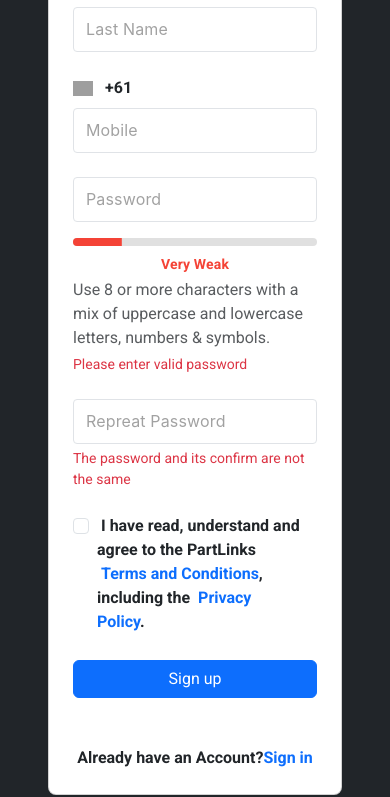
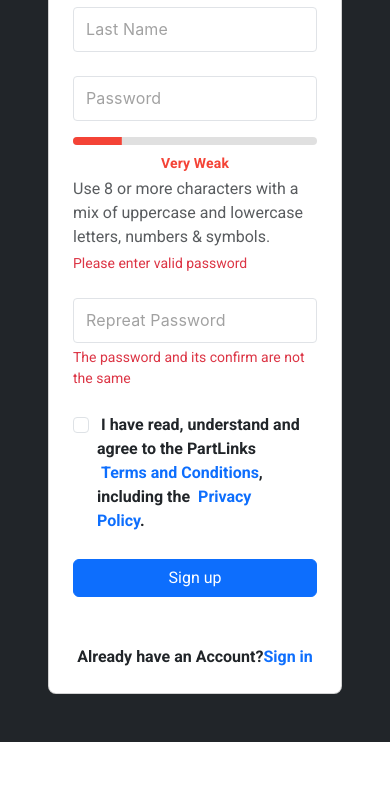
Before and after one commit to hosseinansari3/partlinks-front, a React (Create React App) app: page /auth/vendor/register in a window 390 px wide. Shown: the part 568-1365 px from the top of the page. After the commit the page ends 1310 px from the top, so only its background shows below. Built offline with nearby package versions, Linux system fonts and the light colour scheme; grey boxes are pictures that could not be loaded.

Commit message:
add apis and delete mobile input and label

```diff
--- a/src/components/Register/Form/RegisterForm.js
+++ b/src/components/Register/Form/RegisterForm.js
@@ -4,8 +4,15 @@
 import PasswordStrength from "../../Common/PasswordStrength";
 import TextInput from "../../Common/TextInput";
 import { toast } from "react-toastify";
+import { useLocation, useNavigate } from "react-router-dom";
+import axios from "axios";
 
 function RegisterForm({ accountType }) {
+  const location = useLocation();
+  const navigate = useNavigate();
+
+  console.log("locationState", location.state);
+
   const {
     register,
     handleSubmit,
@@ -18,16 +25,16 @@
     mode: "onChange", // Validate on each keystroke
   });
 
+  const [loading, setLoading] = useState(false);
   const [passwordStrengthScore, setPasswordStrengthScore] = useState();
 
   const firstName = watch("firstName");
   const lastName = watch("lastName");
-  const mobile = watch("mobile");
   const password = watch("password");
   const repeatPassword = watch("repeatPassword");
   const termsAndConditions = watch("termsAndConditions");
 
-  useEffect(() => {
+  /* useEffect(() => {
     if (
       !/^(4|04)(\s?[0-9]{2}\s?)([0-9]{3}\s?[0-9]{3}|[0-9]{2}\s?[0-9]{2}\s?[0-9]{2})$/.test(
         mobile
@@ -43,6 +50,8 @@
       clearErrors("mobileNotValid");
     }
   }, [mobile]);
+
+  */
 
   useEffect(() => {
     if (passwordStrengthScore < 5 && password !== "") {
@@ -74,8 +83,53 @@
     }
   };
 
-  const onSubmit = (e) => {
-    console.log("Onsubmit");
+  const onSubmit = async (e) => {
+    try {
+      setLoading(true);
+      const response = await axios.post(
+        "https://partlinks.com.au/api/v1/member/register/base_info",
+        {
+          name: firstName,
+          family: lastName,
+          password: password,
+          password_confirmation: repeatPassword,
+        },
+        {
+          headers: {
+            "Content-Type": "application/json",
+            Authorization: `Bearer ${location?.state?.token}`,
+          },
+        }
+      );
+      console.log(response);
+
+      if (response?.data?.done) {
+        if (response?.data?.result?.business_type == "private") {
+          navigate("/auth/member/private/complete", {
+            state: {
+              info: response?.data?.result,
+              token: location?.state?.token,
+            },
+          });
+        }
+        if (response?.data?.result?.business_type == "business") {
+          navigate("/auth/member/business/complete", {
+            state: {
+              info: response?.data?.result,
+              token: location?.state?.token,
+            },
+          });
+        }
+      }
+
+      setLoading(false);
+
+      response?.data?.error && toast.error(response?.data?.error?.message);
+    } catch (error) {
+      setLoading(false);
+
+      console.log(error);
+    }
   };
 
   return (
@@ -152,43 +206,6 @@
                   </div>
                 </div>
 
-                <div className="fv-row mb-4 fv-plugins-icon-container fv-plugins-bootstrap5-row-invalid">
-                  <div className="col-12">
-                    <div className="mb-2">
-                      <img
-                        className="me-1"
-                        width="20px"
-                        src="https://partlinks.com.au/panel/media/flags/australia.svg"
-                        alt=""
-                      />
-                      <span className="fw-bold p-2" style={{ width: "40px" }}>
-                        +61
-                      </span>
-                      <input type="hidden" name="country" value="61" />
-                    </div>
-                    <TextInput
-                      {...register("mobile", { required: true })}
-                      type="number"
-                      fullWidth
-                      placeholder="Mobile"
-                    />
-
-                    <div
-                      className={` ${
-                        errors?.mobile && "d-block"
-                      } fv-plugins-message-container invalid-feedback`}
-                    >
-                      Mobile is required
-                    </div>
-                    <div
-                      className={` ${
-                        errors?.mobileNotValid && "d-block"
-                      } fv-plugins-message-container invalid-feedback`}
-                    >
-                      {errors?.mobileNotValid?.message}
-                    </div>
-                  </div>
-                </div>
                 <div
                   className="fv-row mb-4 fv-plugins-icon-container fv-plugins-bootstrap5-row-valid"
                   data-kt-password-meter="true"
@@ -298,8 +315,18 @@
                     id="kt_sign_up_submit"
                     className="btn btn-primary"
                   >
-                    <span className="indicator-label">Sign up</span>
-                    <span className="indicator-progress d-none">
+                    <span
+                      className={`${
+                        loading ? "d-none" : "d-block"
+                      } indicator-label`}
+                    >
+                      Sign up
+                    </span>
+                    <span
+                      className={`${
+                        loading ? "d-block" : "d-none"
+                      } indicator-progress`}
+                    >
                       Please wait...
                       <span className="spinner-border spinner-border-sm align-middle ms-2"></span>
                     </span>
```
